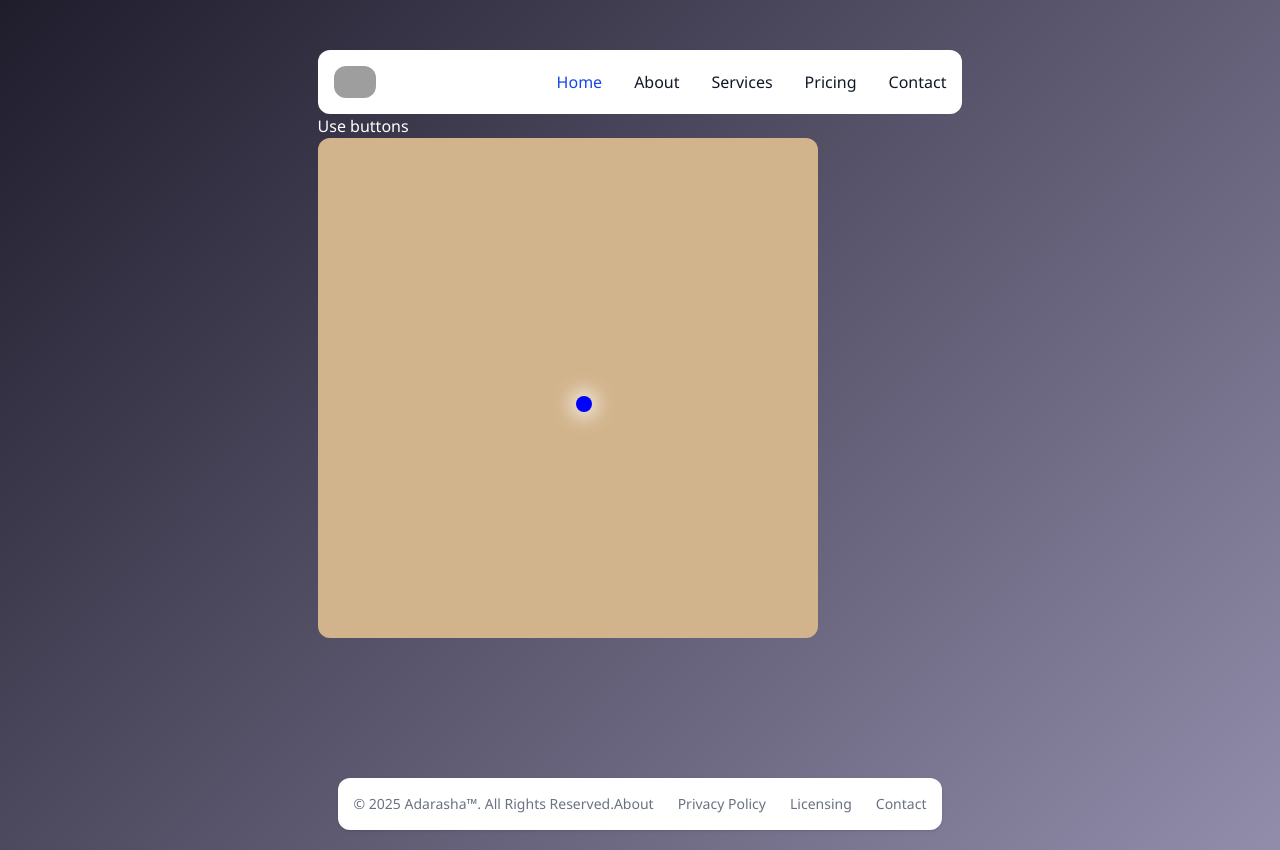
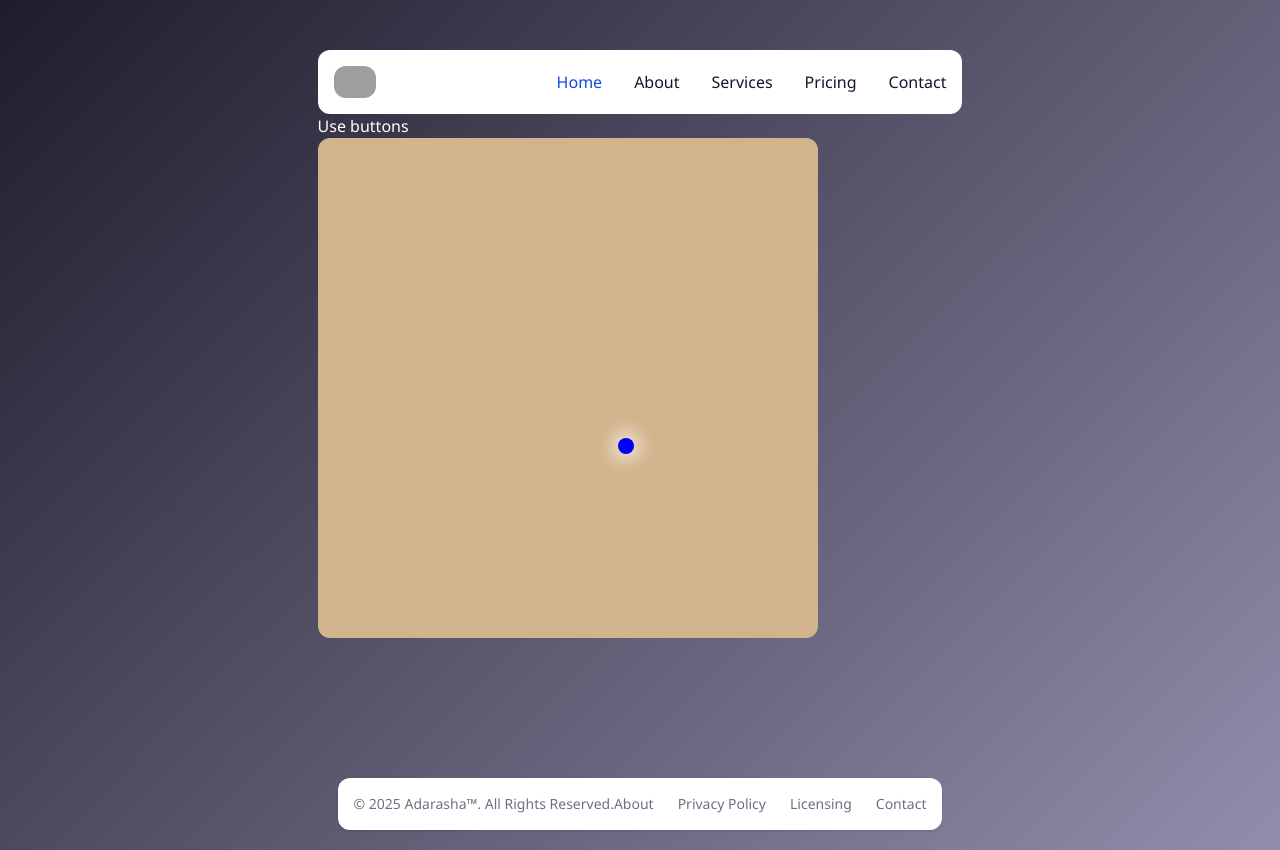
Before and after one commit to aakku106/4thSemTranning_REACT, a React (Vite) app in the folder day2/: page / in a window 1280 px wide. Built offline with nearby package versions, Linux system fonts and the light colour scheme; grey boxes are pictures that could not be loaded.

Commit message:
weeeeeeeeeeeeeeee

```diff
--- a/day2/src/Components/KeyMove.jsx
+++ b/day2/src/Components/KeyMove.jsx
@@ -5,9 +5,9 @@ export let KeyMove = () => {
   useEffect(() => {
     function handlePress(e) {
       let newPos = { ...position }
-      if (106) {
       if (e.key === "ArrowUp") {
-          newPos.y -= 30;
+        //        newPos.y -= 30;
+        newPos.y -= Math.max(-450, newPos.y - 30)
         setPosition(newPos);
       }
       else if (e.key === "ArrowDown") {
@@ -22,7 +22,6 @@ export let KeyMove = () => {
       else if (e.key === "ArrowLeft") {
         newPos.x -= 30
         setPosition(newPos)
-        }
       }
     }
     window.addEventListener("keydown", handlePress);
@@ -49,7 +48,7 @@ export let KeyMove = () => {
           position: "absolute",
           top: `50%`,
           left: `50%`,
-          transform: `translate(${position.x}%, ${position.y}%)`,
+          transform: `translate(${position.x}px, ${position.y}px)`,
         }}
       ></div>
     </div >
```
Lines whose indentation alone changed are shown as unchanged.
